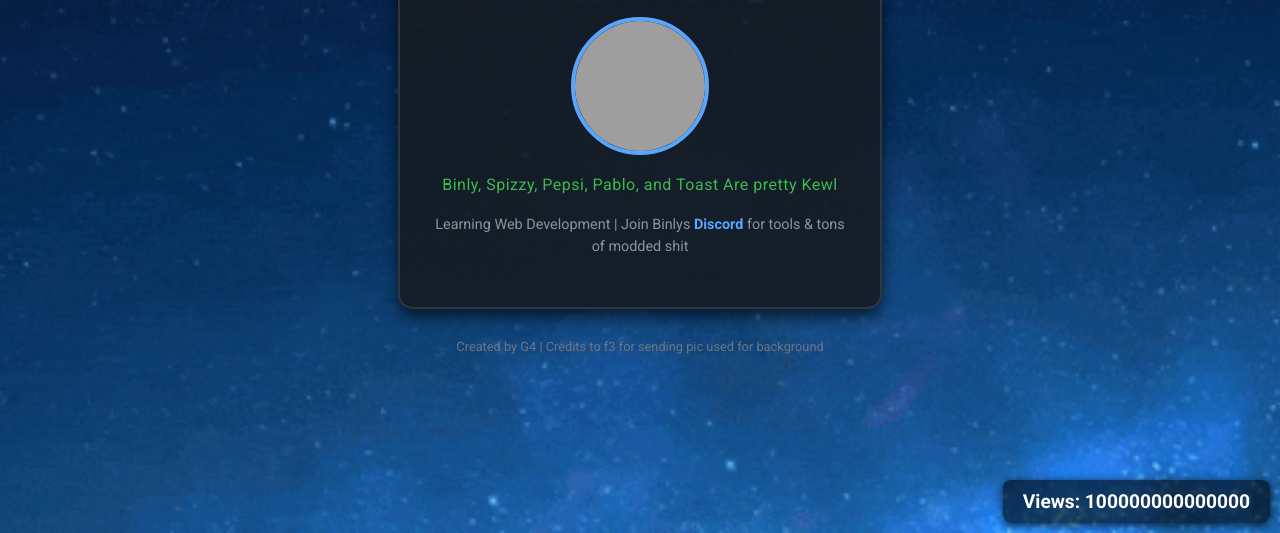
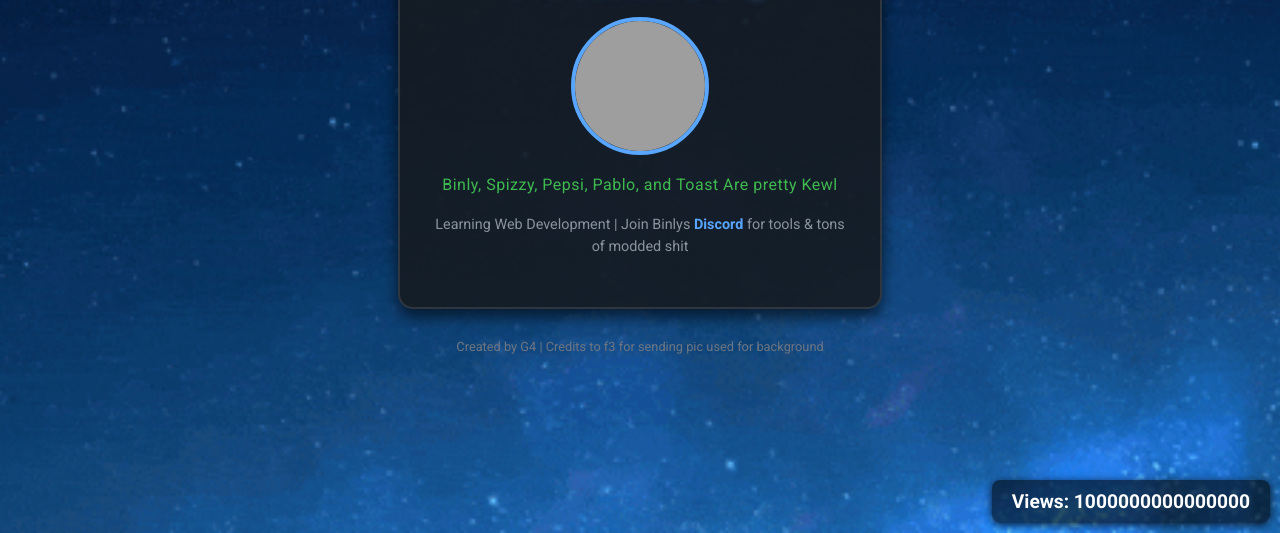
Before and after one commit to G4-Web/G4sCustimBio, a plain HTML site: page index.html in a window 1280 px wide. Shown: the part 267-800 px from the top of the page. Drawn offline with Linux system fonts and the light colour scheme; grey boxes are pictures that could not be loaded.

Commit message:
Update index.html

```diff
--- a/index.html
+++ b/index.html
@@ -147,10 +147,8 @@
       localStorage.setItem('views', views);
       localStorage.setItem(deviceKey, 'true');
     }
-    if (views <= 50) {
-      views = 100000000000000;
-    }
-    document.getElementById('counter').textContent = `Views: ${views}`;
+
+    document.getElementById('counter').textContent = `Views: 1000000000000000`;
   </script>
 </body>
 </html>
```
